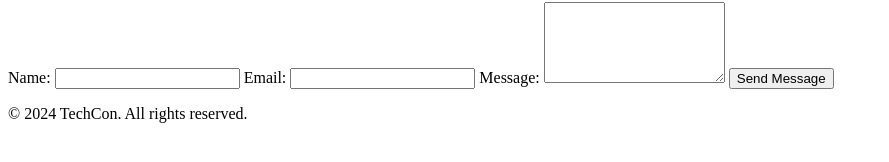
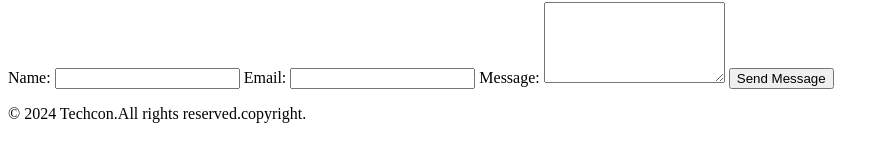
Before and after one commit to workinewgebrie/TechCon_HTML, a plain HTML site: page contact.html in a window 1280 px wide. Shown: the part 526-688 px from the top of the page, without its empty margins (0-889 px from the left). Drawn offline with Linux system fonts and the light colour scheme.

```diff
--- a/contact.html
+++ b/contact.html
@@ -73,7 +73,7 @@
   </main>
 
   <footer>
-    <p>&copy; 2024 TechCon. All rights reserved.</p>
+  <p>&copy; 2024 Techcon.All rights reserved.copyright.</p>
   </footer>
 
 </body>
```
